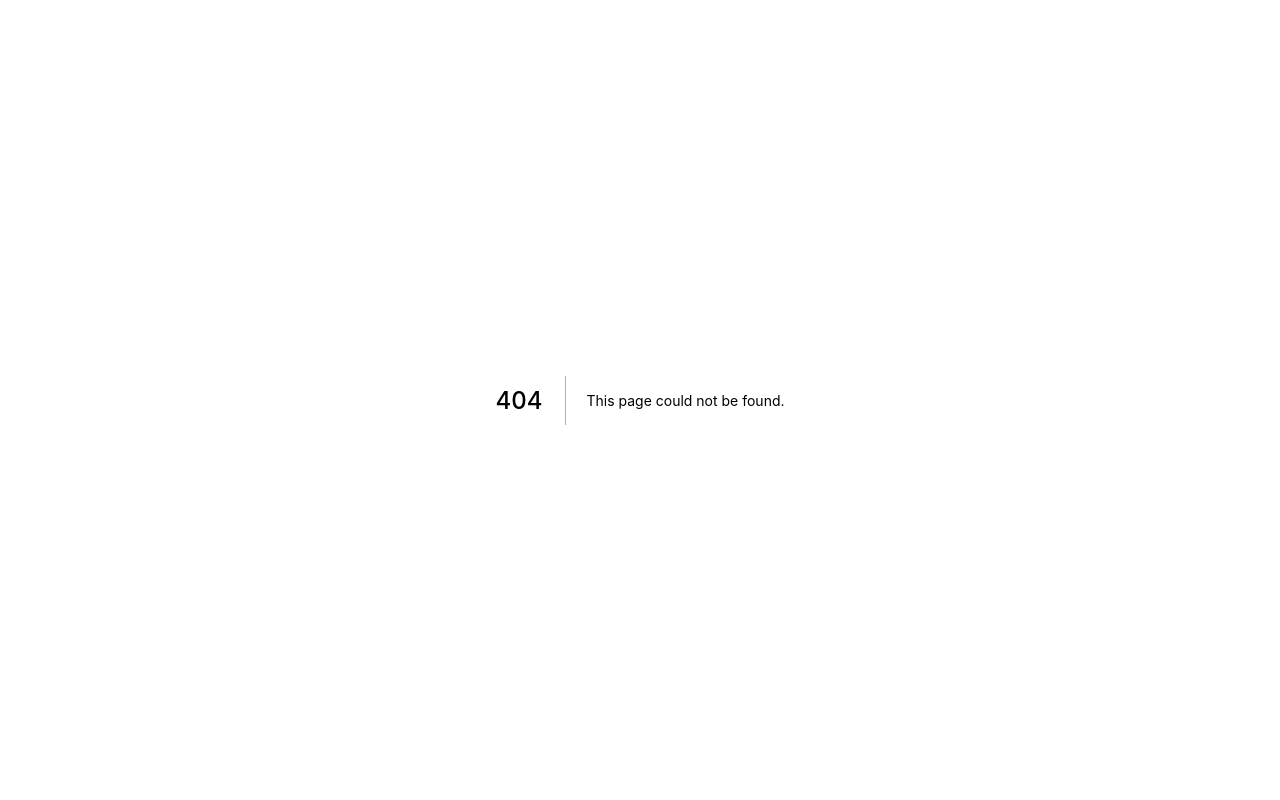
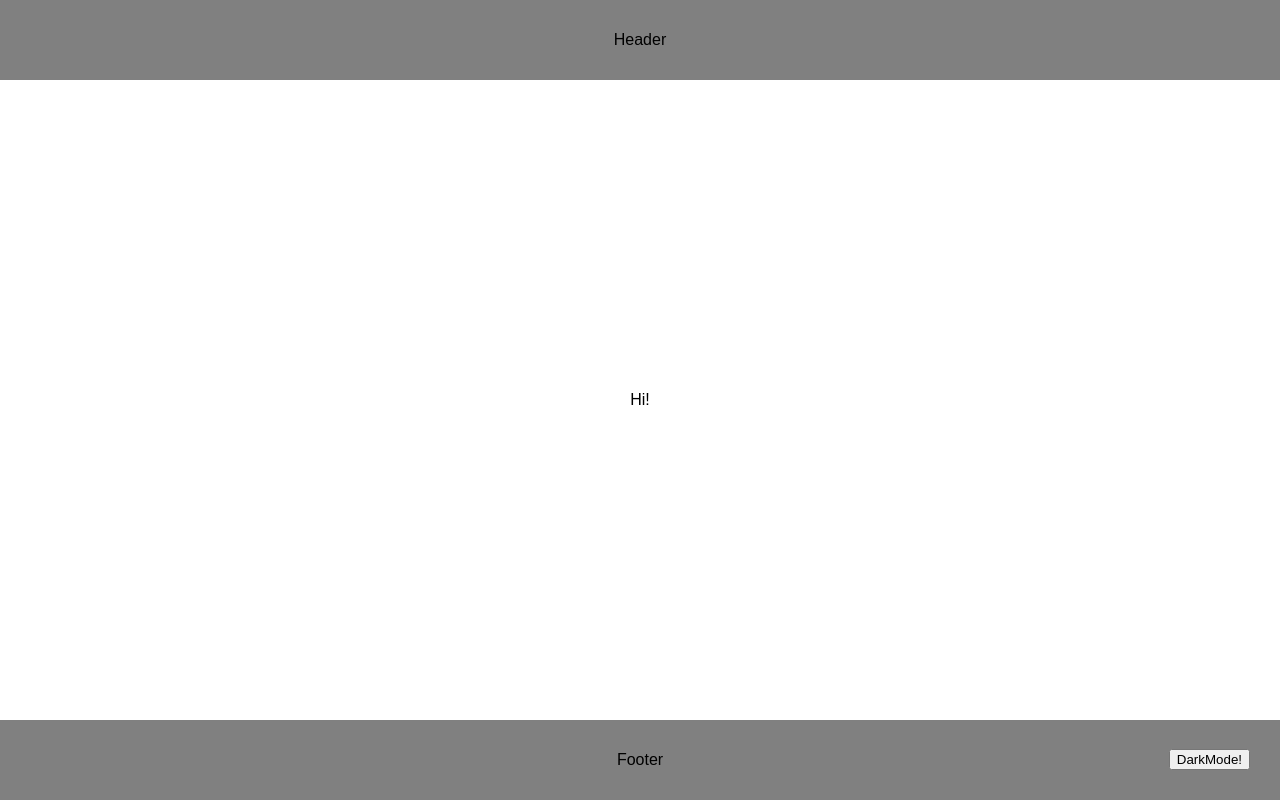
Before and after one commit to EngChooN/react-hooks-practice, a Next.js app: page /useContextPractice in a window 1280 px wide. Before the commit this address had no page. Built offline with nearby package versions, Linux system fonts and the light colour scheme.

Commit message:
useContext

```diff
--- /dev/null
+++ b/pages/useContextPractice/index.jsx
@@ -0,0 +1,13 @@
+import { useState } from "react";
+import PageComponent from "../../src/component/PageComponent";
+import { ThemContext } from "../../src/context/ThemContext";
+
+export default function UseConextPractixePage() {
+  const [isDark, setIsDark] = useState(false);
+  return (
+    //  ThemContext.Provider로 감싸준 모든 하위 컴포넌트는 props사용 없이 value의 isDark와 setIsDark에 접근 할 수 있게된다
+    <ThemContext.Provider value={{ isDark, setIsDark }}>
+      <PageComponent />
+    </ThemContext.Provider>
+  );
+}
--- /dev/null
+++ b/src/component/Content.jsx
@@ -0,0 +1,24 @@
+import styled from "@emotion/styled";
+import { useContext } from "react";
+import { ThemContext } from "../context/ThemContext";
+
+const Main = styled.div`
+  flex: 1; // 남은 부분을 전부 채워주는?
+  width: 100%;
+  display: flex;
+  justify-content: center;
+  align-items: center;
+`;
+
+export default function Content() {
+  const { isDark } = useContext(ThemContext);
+  return (
+    <Main
+      style={{
+        backgroundColor: isDark ? "gray" : "white",
+      }}
+    >
+      Hi!
+    </Main>
+  );
+}
--- /dev/null
+++ b/src/component/Footer.jsx
@@ -0,0 +1,26 @@
+import styled from "@emotion/styled";
+import { useContext } from "react";
+import { ThemContext } from "../context/ThemContext";
+
+const Main = styled.div`
+  /* background-color: ${(props) => (props.isDark ? "black" : "gray")}; */
+  height: 80px;
+  width: 100%;
+  display: flex;
+  justify-content: center;
+  align-items: center;
+`;
+
+export default function Footer() {
+  const { isDark } = useContext(ThemContext);
+  return (
+    <Main
+      style={{
+        backgroundColor: isDark ? "black" : "gray",
+        color: isDark ? "white" : "black",
+      }}
+    >
+      Footer
+    </Main>
+  );
+}
--- /dev/null
+++ b/src/component/Header.jsx
@@ -0,0 +1,25 @@
+import styled from "@emotion/styled";
+import { useContext } from "react";
+import { ThemContext } from "../context/ThemContext";
+
+const Main = styled.div`
+  height: 80px;
+  width: 100%;
+  display: flex;
+  justify-content: center;
+  align-items: center;
+`;
+
+export default function Header() {
+  const { isDark } = useContext(ThemContext);
+  return (
+    <Main
+      style={{
+        backgroundColor: isDark ? "black" : "gray",
+        color: isDark ? "white" : "black",
+      }}
+    >
+      Header
+    </Main>
+  );
+}
--- /dev/null
+++ b/src/component/PageComponent.jsx
@@ -0,0 +1,39 @@
+import Content from "../../src/component/Content";
+import Footer from "../../src/component/Footer";
+import Header from "../../src/component/Header";
+import styled from "@emotion/styled";
+import { useContext, useState } from "react";
+import { ThemContext } from "../context/ThemContext";
+
+const Main = styled.div`
+  display: flex;
+  flex-direction: column;
+  height: 100vh;
+  width: 100%;
+`;
+
+const Button = styled.button`
+  position: fixed;
+  bottom: 0;
+  right: 0;
+  margin: 0px 30px 30px 0px; ;
+`;
+
+export default function PageComponent() {
+  // context 사용법
+  const { isDark, setIsDark } = useContext(ThemContext);
+
+  const onClickBtn = () => {
+    setIsDark(!isDark);
+    console.log(isDark);
+  };
+
+  return (
+    <Main>
+      <Header />
+      <Content />
+      <Footer />
+      <Button onClick={onClickBtn}>DarkMode!</Button>
+    </Main>
+  );
+}
--- /dev/null
+++ b/src/context/ThemContext.js
@@ -0,0 +1,3 @@
+import { createContext } from "react";
+
+export const ThemContext = createContext(null);
--- a/styles/globals.css
+++ b/styles/globals.css
@@ -13,4 +13,6 @@ a {
 
 * {
   box-sizing: border-box;
+  margin: 0;
+  font-family: sans-serif;
 }
```
